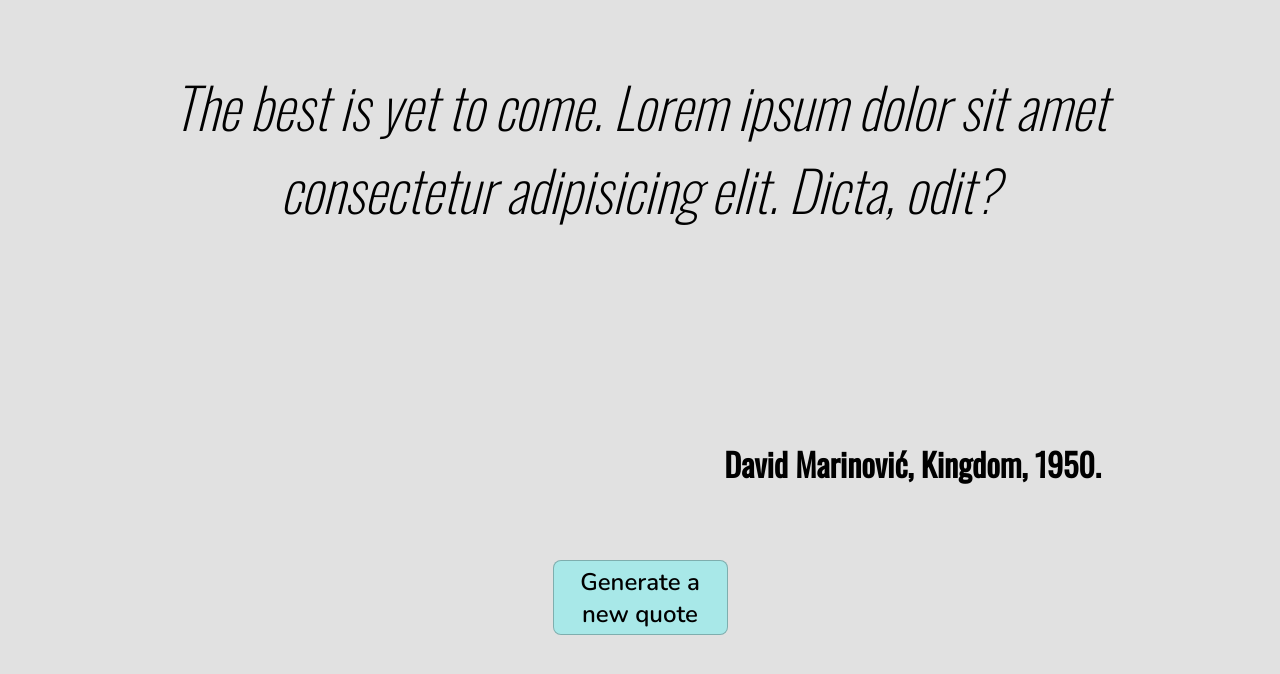
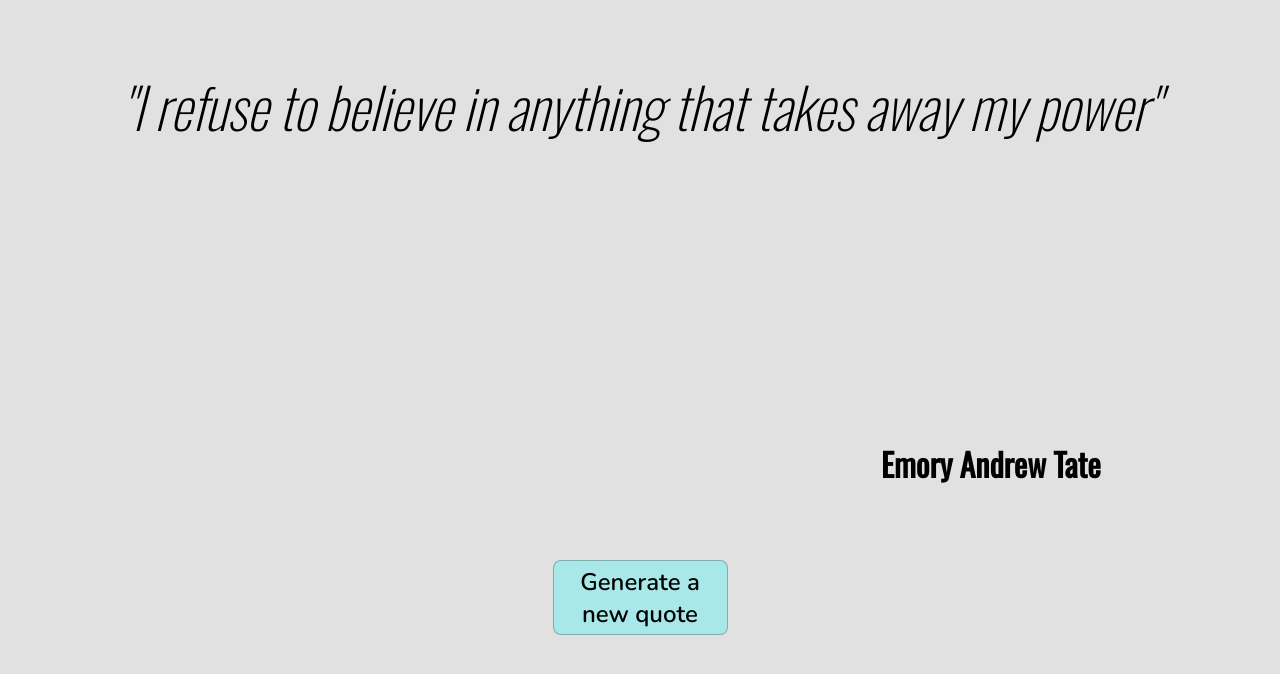
Before and after one commit to MarinovicDavid/practice, a plain HTML site: page Javascript/Quote Generator/index.html in a window 1280 px wide. Drawn offline with nearby package versions, Linux system fonts and the light colour scheme.

Commit message:
code restructured

```diff
--- a/Javascript/Quote Generator/index.html
+++ b/Javascript/Quote Generator/index.html
@@ -24,8 +24,8 @@
 
 <body>
   <div class="container">
-    <h1 id="quote">The best is yet to come. Lorem ipsum dolor sit amet consectetur adipisicing elit. Dicta, odit?</h1>
-    <h3 id="author">David Marinović, Kingdom, 1950.</h3>
+    <h1 id="quote">"I refuse to believe in anything that takes away my power"</h1>
+    <h3 id="author">Emory Andrew Tate</h3>
     <button id="button">
       Generate a new quote
     </button>
--- a/Javascript/Quote Generator/script.js
+++ b/Javascript/Quote Generator/script.js
@@ -29,6 +29,10 @@ function quoteGenerator() {
 
 
 var quotes = [
+  {
+    quote: "I refuse to believe in anything that takes away my power",
+    source: "Emory Andrew Tate"
+  },
   {
     quote: "Be who you are and say what you feel, because those who mind don't matter and those who matter don't mind.",
     source: "Dr. Seuss"
```
